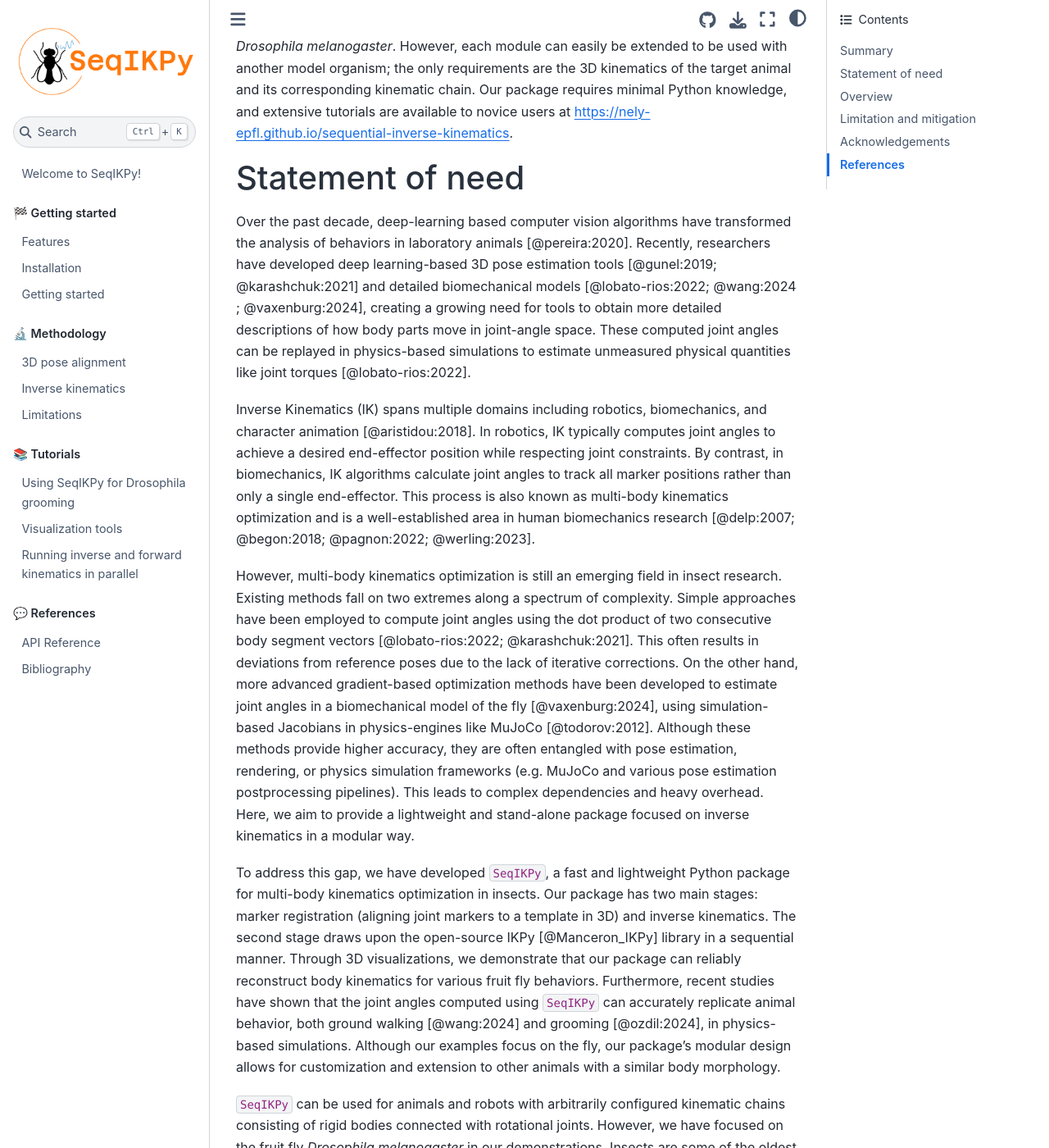
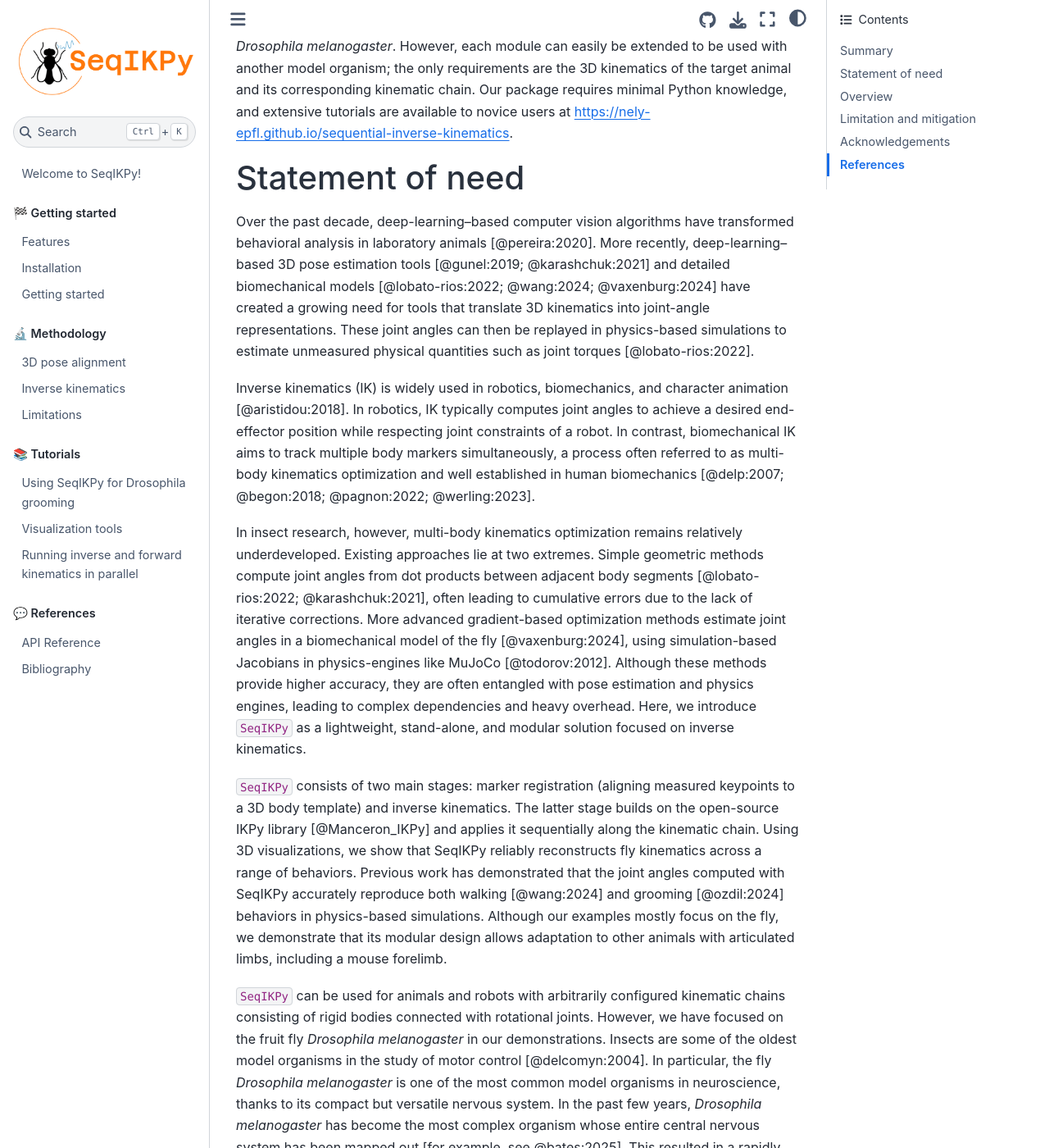
Before and after one commit to NeLy-EPFL/sequential-inverse-kinematics, a Jupyter Book: the page built from docs/paper/paper.md, in a window 1280 px wide and 1400 px high, scrolled down 416 px. Shown: the whole window at 82% size. Built offline with Jupyter Book 1.0.4 settings and Sphinx 7.4.7 and the Sphinx Book theme 1.1.4, drawn with Linux system fonts in a browser that asks for light colours; some of the changed text lies outside the part shown.

Commit message:
[PAPER] address reviewer comments; minor edits

```diff
--- a/docs/paper/paper.md
+++ b/docs/paper/paper.md
@@ -42,13 +42,13 @@
 
 # Statement of need
 
-Over the past decade, deep-learning based computer vision algorithms have transformed the analysis of behaviors in laboratory animals [@pereira:2020]. Recently, researchers have developed deep learning-based 3D pose estimation tools [@gunel:2019; @karashchuk:2021] and detailed biomechanical models [@lobato-rios:2022; @wang:2024 ; @vaxenburg:2024], creating a growing need for tools to obtain more detailed descriptions of how body parts move in joint-angle space. These computed joint angles can be replayed in physics-based simulations to estimate unmeasured physical quantities like joint torques [@lobato-rios:2022].
+Over the past decade, deep-learning–based computer vision algorithms have transformed behavioral analysis in laboratory animals [@pereira:2020]. More recently, deep-learning–based 3D pose estimation tools [@gunel:2019; @karashchuk:2021] and detailed biomechanical models [@lobato-rios:2022; @wang:2024; @vaxenburg:2024] have created a growing need for tools that translate 3D kinematics into joint-angle representations. These joint angles can then be replayed in physics-based simulations to estimate unmeasured physical quantities such as joint torques [@lobato-rios:2022].
 
-Inverse Kinematics (IK) spans multiple domains including robotics, biomechanics, and character animation [@aristidou:2018]. In robotics, IK typically computes joint angles to achieve a desired end-effector position while respecting joint constraints. By contrast, in biomechanics, IK algorithms calculate joint angles to track all marker positions rather than only a single end-effector. This process is also known as multi-body kinematics optimization and is a well-established area in human biomechanics research [@delp:2007; @begon:2018; @pagnon:2022; @werling:2023].
+Inverse kinematics (IK) is widely used in robotics, biomechanics, and character animation [@aristidou:2018]. In robotics, IK typically computes joint angles to achieve a desired end-effector position while respecting joint constraints of a robot. In contrast, biomechanical IK aims to track multiple body markers simultaneously, a process often referred to as multi-body kinematics optimization and well established in human biomechanics [@delp:2007; @begon:2018; @pagnon:2022; @werling:2023].
 
-However, multi-body kinematics optimization is still an emerging field in insect research. Existing methods fall on two extremes along a spectrum of complexity. Simple approaches have been employed to compute joint angles using the dot product of two consecutive body segment vectors [@lobato-rios:2022;  @karashchuk:2021]. This often results in deviations from reference poses due to the lack of iterative corrections. On the other hand, more advanced gradient-based optimization methods have been developed to estimate joint angles in a biomechanical model of the fly [@vaxenburg:2024], using simulation-based Jacobians in physics-engines like MuJoCo [@todorov:2012]. Although these methods provide higher accuracy, they are often entangled with pose estimation, rendering, or physics simulation frameworks (e.g. MuJoCo and various pose estimation postprocessing pipelines). This leads to complex dependencies and heavy overhead. Here, we aim to provide a lightweight and stand-alone package focused on inverse kinematics in a modular way.
+In insect research, however, multi-body kinematics optimization remains relatively underdeveloped. Existing approaches lie at two extremes. Simple geometric methods compute joint angles from dot products between adjacent body segments [@lobato-rios:2022; @karashchuk:2021], often leading to cumulative errors due to the lack of iterative corrections. More advanced gradient-based optimization methods estimate joint angles in a biomechanical model of the fly [@vaxenburg:2024], using simulation-based Jacobians in physics-engines like MuJoCo [@todorov:2012]. Although these methods provide higher accuracy, they are often entangled with pose estimation and physics engines, leading to complex dependencies and heavy overhead. Here, we introduce `SeqIKPy` as a lightweight, stand-alone, and modular solution focused on inverse kinematics.
 
-To address this gap, we have developed `SeqIKPy`, a fast and lightweight Python package for multi-body kinematics optimization in insects. Our package has two main stages: marker registration (aligning joint markers to a template in 3D) and inverse kinematics. The second stage draws upon the open-source IKPy [@Manceron_IKPy] library in a sequential manner. Through 3D visualizations, we demonstrate that our package can reliably reconstruct body kinematics for various fruit fly behaviors. Furthermore, recent studies have shown that the joint angles computed using `SeqIKPy` can accurately replicate animal behavior, both ground walking [@wang:2024] and grooming [@ozdil:2024], in physics-based simulations. Although our examples focus on the fly, our package's modular design allows for customization and extension to other animals with a similar body morphology.
+`SeqIKPy` consists of two main stages: marker registration (aligning measured keypoints to a 3D body template) and inverse kinematics. The latter stage builds on the open-source IKPy library [@Manceron_IKPy] and applies it sequentially along the kinematic chain. Using 3D visualizations, we show that SeqIKPy reliably reconstructs fly kinematics across a range of behaviors. Previous work has demonstrated that the joint angles computed with SeqIKPy accurately reproduce both walking [@wang:2024] and grooming [@ozdil:2024] behaviors in physics-based simulations. Although our examples mostly focus on the fly, we demonstrate that its modular design allows adaptation to other animals with articulated limbs, including a mouse forelimb.
 
 `SeqIKPy` can be used for animals and robots with arbitrarily configured kinematic chains consisting of rigid bodies connected with rotational joints. However, we have focused on the fruit fly _Drosophila melanogaster_ in our demonstrations. Insects are some of the oldest model organisms in the study of motor control [@delcomyn:2004]. In particular, the fly _Drosophila melanogaster_ is one of the most common model organisms in neuroscience, thanks to its compact but versatile nervous system. In the past few years, _Drosophila melanogaster_ has become the most complex organism whose entire central nervous system has been mapped out [for example, see @bates:2025]. This resulted in a rapidly growing community of researchers in the field and a renewed demand for open-source data processing tools. With `SeqIKPy`, we aim to improve a crucial step in the data processing pipeline for behavior analysis.
 
@@ -78,7 +79,6 @@
 
 # Acknowledgements
 
-We acknowledge the contributors and maintainers of the open-source software tools that SeqIKPy builds upon, including Python, NumPy, SciPy, Matplotlib, and IKPy [@Manceron_IKPy], among others. PGÖ acknowledges support from a Swiss Government Excellence Scholarship for Doctoral Studies and a Google PhD Fellowship. SWC acknowledges support from a Boehringer Ingelheim Fonds
- PhD fellowship. PR acknowledges support from an SNSF Project Grant (175667) and an SNSF Eccellenza Grant (181239).
+We acknowledge the contributors and maintainers of the open-source software tools that SeqIKPy builds upon, including Python, NumPy, SciPy, Matplotlib, and IKPy [@Manceron_IKPy], among others. PGÖ acknowledges support from a Swiss Government Excellence Scholarship for Doctoral Studies and a Google PhD Fellowship. SWC acknowledges support from a Boehringer Ingelheim Fonds PhD fellowship. PR acknowledges support from an SNSF Project Grant (175667) and an SNSF Eccellenza Grant (181239).
 
 # References
```
Also changed, not shown: other parts of docs/paper/paper.md (+2 -1 lines).
